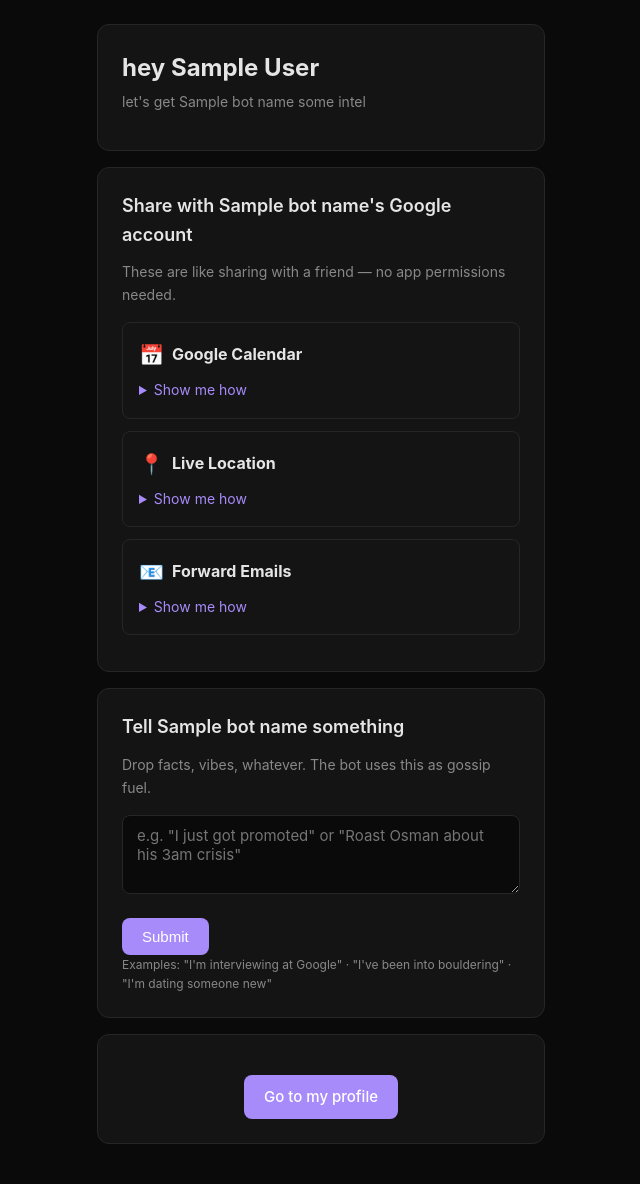
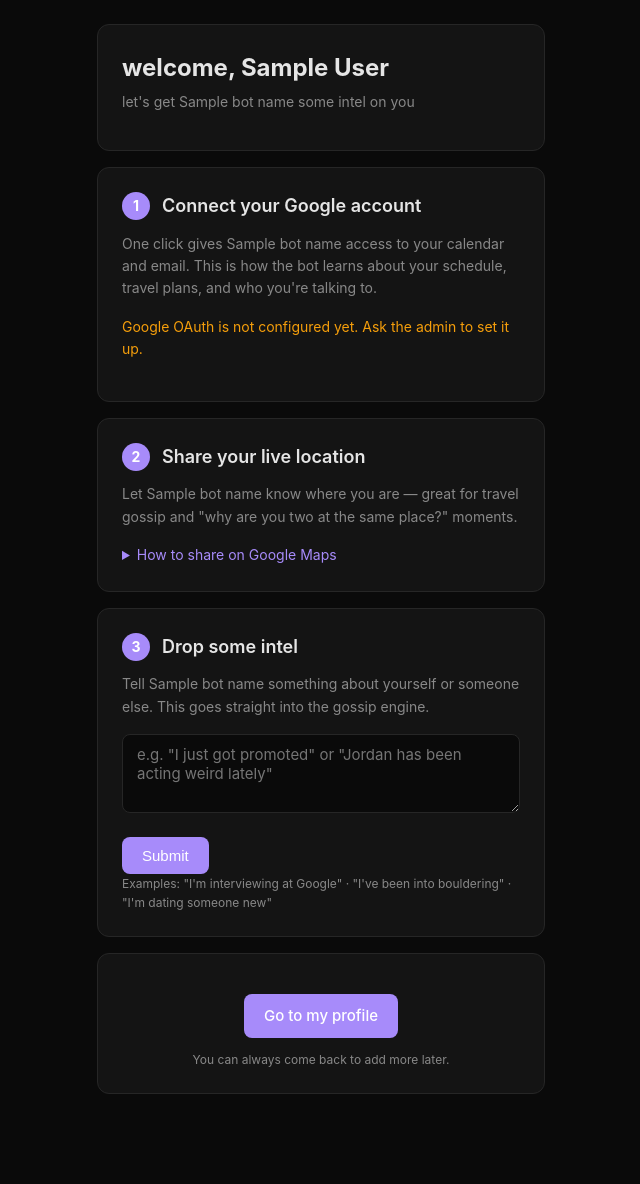
Before and after one commit to kickingkeys/gossip, a FastAPI app: template portal/templates/connect_sources.html in a window 1280 px wide. Shown: the whole page, without its empty margins (319-959 px from the left). After the commit the page ends 1094 px from the top, so only its background shows below. Run offline with FastAPI, Linux system fonts and the light colour scheme; the template is opened without the code that fills it: most values are stand-ins (such as "Sample title", 1, 10 or a date in 2020).

Commit message:
Redesign onboarding flow: Google OAuth first, step-by-step setup
Onboarding (connect_sources.html):
- Step 1: Connect Google (OAuth for calendar + email) — primary action
- Step 2: Share live location (Google Maps manual setup)
- Step 3: Drop intel (manual gossip tips)
- Removed manual email forwarding and calendar sharing instructions
- Added numbered step indicators

Invite page (invite.html):
- Simplified to Discord-only (removed Telegram/Both radio buttons)
- Made Discord username required

Profile page (profile.html):
- Removed Instagram, Twitter/X, email forwarding rows (not implemented)
- Added inline "Connect" button for Google if not connected
- Cleaner layout with only active sources shown

Also cleaned up 5 LocToolTest junk entries from members table.

Co-Authored-By: Claude Opus 4.6 (1M context) <noreply@anthropic.com>

```diff
--- a/portal/routes/onboard.py
+++ b/portal/routes/onboard.py
@@ -66,8 +66,6 @@ async def connect_sources_page(request: Request, portal_token: str):
     bot_email = os.getenv("GOSSIP_EMAIL", "gossipbot@gmail.com")
 
     google_oauth_enabled = bool(os.getenv("GOOGLE_OAUTH_CLIENT_ID"))
-    instagram_enabled = bool(os.getenv("INSTAGRAM_APP_ID"))
-    twitter_enabled = bool(os.getenv("TWITTER_CLIENT_ID"))
 
     return templates.TemplateResponse("connect_sources.html", {
         "request": request,
@@ -75,6 +73,4 @@ async def connect_sources_page(request: Request, portal_token: str):
         "bot_name": cfg.bot.name,
         "bot_email": bot_email,
         "google_oauth_enabled": google_oauth_enabled,
-        "instagram_enabled": instagram_enabled,
-        "twitter_enabled": twitter_enabled,
     })
--- a/portal/routes/profile.py
+++ b/portal/routes/profile.py
@@ -9,11 +9,11 @@ from gossip.config import get_config
 from gossip.db import (
     add_manual_input,
     delete_member,
+    delete_oauth_token,
     get_member_by_portal_token,
     get_oauth_token,
     get_unused_manual_input,
     update_member,
-    delete_oauth_token,
 )
 from gossip.dossiers import (
     delete_dossier_entry,
@@ -45,8 +45,6 @@ async def profile_page(request: Request, portal_token: str):
 
     # Check connected sources
     google_token = get_oauth_token(member["id"], "google")
-    instagram_token = get_oauth_token(member["id"], "instagram")
-    twitter_token = get_oauth_token(member["id"], "twitter")
 
     return templates.TemplateResponse("profile.html", {
         "request": request,
@@ -58,8 +56,6 @@ async def profile_page(request: Request, portal_token: str):
         "dossier_entries": entries,
         "manual_inputs": manual_inputs,
         "google_connected": google_token is not None,
-        "instagram_connected": instagram_token is not None,
-        "twitter_connected": twitter_token is not None,
     })
 
 
--- a/portal/static/style.css
+++ b/portal/static/style.css
@@ -284,6 +284,32 @@ button:hover,
     overflow-y: auto;
 }
 
+/* Step indicators */
+.step-header {
+    display: flex;
+    align-items: center;
+    gap: 12px;
+    margin-bottom: 12px;
+}
+
+.step-header h2 {
+    margin-bottom: 0;
+}
+
+.step-number {
+    display: flex;
+    align-items: center;
+    justify-content: center;
+    width: 28px;
+    height: 28px;
+    border-radius: 50%;
+    background: var(--accent);
+    color: #fff;
+    font-size: 14px;
+    font-weight: 700;
+    flex-shrink: 0;
+}
+
 /* Details/summary */
 details {
     margin-top: 8px;
--- a/portal/templates/connect_sources.html
+++ b/portal/templates/connect_sources.html
@@ -1,95 +1,61 @@
 {% extends "base.html" %}
-{% block title %}Connect Sources - {{ bot_name }}{% endblock %}
+{% block title %}Set Up - {{ bot_name }}{% endblock %}
 {% block content %}
 
 <div class="card">
-    <h1>hey {{ member.display_name }}</h1>
-    <p class="subtitle">let's get {{ bot_name }} some intel</p>
+    <h1>welcome, {{ member.display_name }}</h1>
+    <p class="subtitle">let's get {{ bot_name }} some intel on you</p>
 </div>
 
+<!-- Step 1: Connect Google -->
 <div class="card">
-    <h2>Share with {{ bot_name }}'s Google account</h2>
-    <p class="desc">These are like sharing with a friend — no app permissions needed.</p>
+    <div class="step-header">
+        <span class="step-number">1</span>
+        <h2>Connect your Google account</h2>
+    </div>
+    <p class="desc">One click gives {{ bot_name }} access to your calendar and email. This is how the bot learns about your schedule, travel plans, and who you're talking to.</p>
 
-    <div class="source-item">
-        <div class="source-header">
-            <span class="source-icon">📅</span>
-            <strong>Google Calendar</strong>
-        </div>
-        <details>
-            <summary>Show me how</summary>
-            <ol>
-                <li>Open Google Calendar on your phone or computer</li>
-                <li>Go to Settings → your calendar → "Share with specific people"</li>
-                <li>Add <code>{{ bot_email }}</code></li>
-                <li>Select "See all event details"</li>
-                <li>Save</li>
-            </ol>
-            <p>The bot can now see your calendar events, travel plans, and schedule.</p>
-        </details>
-    </div>
-
-    <div class="source-item">
-        <div class="source-header">
-            <span class="source-icon">📍</span>
-            <strong>Live Location</strong>
-        </div>
-        <details>
-            <summary>Show me how</summary>
-            <ol>
-                <li>Open Google Maps on your phone</li>
-                <li>Tap your profile picture → "Location sharing"</li>
-                <li>Tap "Share your real-time location"</li>
-                <li>Select "Until you turn it off"</li>
-                <li>Share with <code>{{ bot_email }}</code></li>
-            </ol>
-            <p>The bot will know your general location — great for travel gossip.</p>
-        </details>
-    </div>
-
-    <div class="source-item">
-        <div class="source-header">
-            <span class="source-icon">📧</span>
-            <strong>Forward Emails</strong>
-        </div>
-        <details>
-            <summary>Show me how</summary>
-            <p>Forward interesting or funny emails to <code>{{ bot_email }}</code>. The bot will use them as gossip fuel (without revealing it read your email).</p>
-        </details>
-    </div>
+    {% if google_oauth_enabled %}
+    <a href="/auth/google/connect/{{ member.portal_token }}" class="btn">
+        Connect Google
+    </a>
+    <p class="hint">Grants read-only access to Calendar + Gmail. You can disconnect anytime from your profile.</p>
+    {% else %}
+    <p class="desc" style="color: var(--warning);">Google OAuth is not configured yet. Ask the admin to set it up.</p>
+    {% endif %}
 </div>
 
-{% if google_oauth_enabled or instagram_enabled or twitter_enabled %}
+<!-- Step 2: Share Location -->
 <div class="card">
-    <h2>Or connect directly</h2>
-    <p class="desc">OAuth gives the bot deeper access to your data.</p>
+    <div class="step-header">
+        <span class="step-number">2</span>
+        <h2>Share your live location</h2>
+    </div>
+    <p class="desc">Let {{ bot_name }} know where you are — great for travel gossip and "why are you two at the same place?" moments.</p>
 
-    {% if google_oauth_enabled %}
-    <a href="/auth/google/connect/{{ member.portal_token }}" class="btn btn-outline">
-        Connect Google (Calendar + Gmail)
-    </a>
-    {% endif %}
+    <details>
+        <summary>How to share on Google Maps</summary>
+        <ol>
+            <li>Open <strong>Google Maps</strong> on your phone</li>
+            <li>Tap your profile picture (top right)</li>
+            <li>Tap <strong>"Location sharing"</strong></li>
+            <li>Tap <strong>"Share your real-time location"</strong></li>
+            <li>Select <strong>"Until you turn it off"</strong></li>
+            <li>Share with <code>{{ bot_email }}</code></li>
+        </ol>
+    </details>
+</div>
 
-    {% if instagram_enabled %}
-    <a href="/auth/instagram/connect/{{ member.portal_token }}" class="btn btn-outline btn-disabled">
-        Connect Instagram (coming soon)
-    </a>
-    {% endif %}
-
-    {% if twitter_enabled %}
-    <a href="/auth/twitter/connect/{{ member.portal_token }}" class="btn btn-outline btn-disabled">
-        Connect Twitter/X (coming soon)
-    </a>
-    {% endif %}
-</div>
-{% endif %}
-
+<!-- Step 3: Tell the bot something -->
 <div class="card">
-    <h2>Tell {{ bot_name }} something</h2>
-    <p class="desc">Drop facts, vibes, whatever. The bot uses this as gossip fuel.</p>
+    <div class="step-header">
+        <span class="step-number">3</span>
+        <h2>Drop some intel</h2>
+    </div>
+    <p class="desc">Tell {{ bot_name }} something about yourself or someone else. This goes straight into the gossip engine.</p>
 
     <form action="/me/{{ member.portal_token }}/input" method="post">
-        <textarea name="content" rows="3" placeholder='e.g. "I just got promoted" or "Roast Osman about his 3am crisis"'></textarea>
+        <textarea name="content" rows="3" placeholder='e.g. "I just got promoted" or "Jordan has been acting weird lately"'></textarea>
         <button type="submit">Submit</button>
     </form>
 
@@ -98,6 +64,7 @@
 
 <div class="card center">
     <a href="/me/{{ member.portal_token }}" class="btn">Go to my profile</a>
+    <p class="hint" style="margin-top: 12px;">You can always come back to add more later.</p>
 </div>
 
 {% endblock %}
```
Also changed, not shown: portal/templates/invite.html (+5 -11 lines), portal/templates/profile.html (+6 -29 lines).
